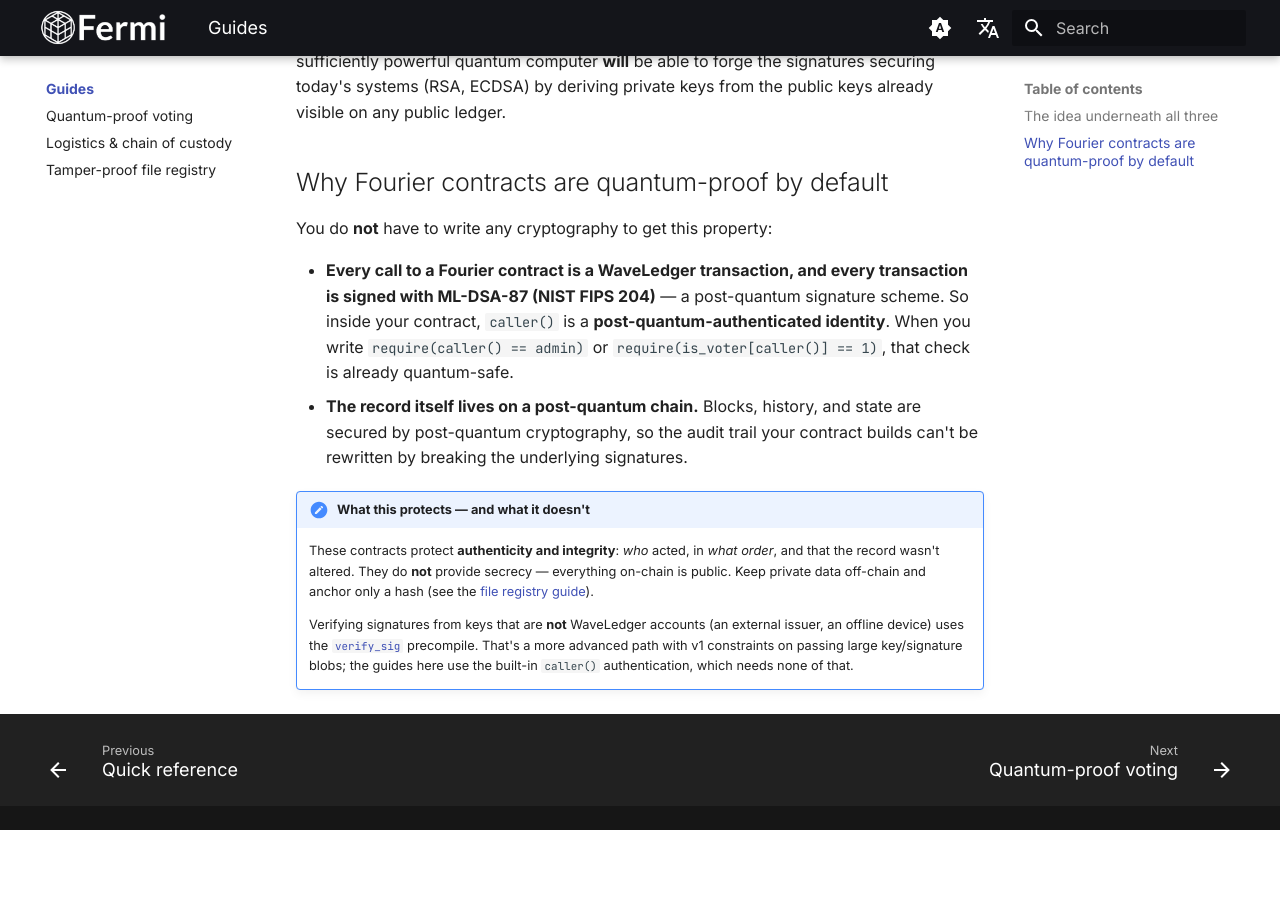
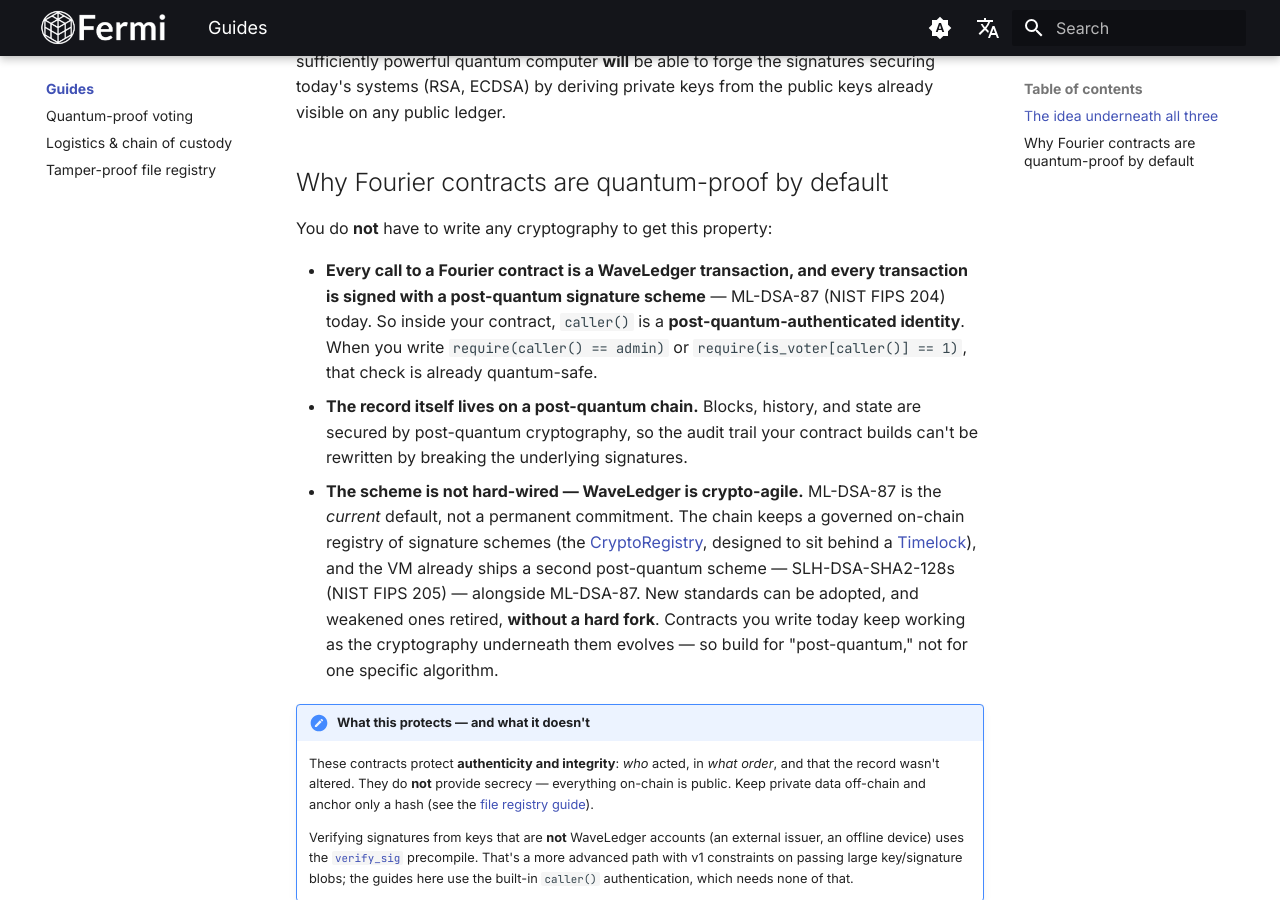
Before and after one commit to DosseyRichards/Fermi-Fourier, an MkDocs documentation site: the page built from docs/guides/index.md, in a window 1280 px wide and 900 px high, scrolled down 851 px. Built offline with MkDocs 1.6.1 and Material for MkDocs 9.7.7, drawn with Linux system fonts in a browser that asks for light colours; comment, search, counter and statistics services are not loaded; before the commit the page ends 1681 px from its top, so only the background shows below that.

Commit message:
docs(guides): emphasize crypto-agility, not reliance on ML-DSA-87
Frame ML-DSA-87 as today's default rather than a permanent commitment.
Add a crypto-agility point to the shared mechanism section (CryptoRegistry
+ Timelock, SLH-DSA/FIPS 205 already shipped, scheme swaps without a hard
fork) and a short agility clause in each guide's problem statement.

```diff
--- a/docs/guides/index.md
+++ b/docs/guides/index.md
@@ -39,15 +39,25 @@ keys from the public keys already visible on any public ledger.
 You do **not** have to write any cryptography to get this property:
 
 - **Every call to a Fourier contract is a WaveLedger transaction, and
-  every transaction is signed with ML-DSA-87 (NIST FIPS 204)** — a
-  post-quantum signature scheme. So inside your contract, `caller()` is
-  a **post-quantum-authenticated identity**. When you write
+  every transaction is signed with a post-quantum signature scheme** —
+  ML-DSA-87 (NIST FIPS 204) today. So inside your contract, `caller()`
+  is a **post-quantum-authenticated identity**. When you write
   `require(caller() == admin)` or `require(is_voter[caller()] == 1)`,
   that check is already quantum-safe.
 - **The record itself lives on a post-quantum chain.** Blocks, history,
   and state are secured by post-quantum cryptography, so the audit
   trail your contract builds can't be rewritten by breaking the
   underlying signatures.
+- **The scheme is not hard-wired — WaveLedger is crypto-agile.**
+  ML-DSA-87 is the *current* default, not a permanent commitment. The
+  chain keeps a governed on-chain registry of signature schemes (the
+  [CryptoRegistry](../stdlib/crypto-registry.md), designed to sit behind
+  a [Timelock](../stdlib/timelock.md)), and the VM already ships a second
+  post-quantum scheme — SLH-DSA-SHA2-128s (NIST FIPS 205) — alongside
+  ML-DSA-87. New standards can be adopted, and weakened ones retired,
+  **without a hard fork**. Contracts you write today keep working as the
+  cryptography underneath them evolves — so build for "post-quantum,"
+  not for one specific algorithm.
 
 !!! note "What this protects — and what it doesn't"
     These contracts protect **authenticity and integrity**: *who* acted,
```
Also changed, not shown: docs/guides/file-registry.md (+5 -3 lines), docs/guides/logistics.md (+4 -3 lines), docs/guides/voting.md (+5 -3 lines).
